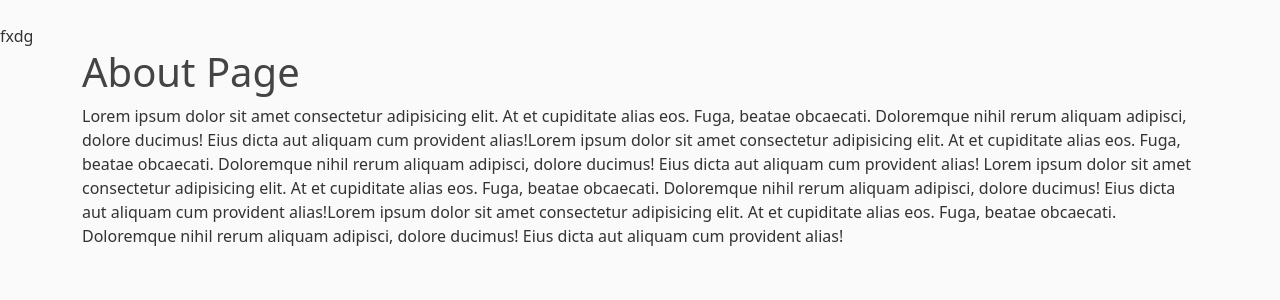
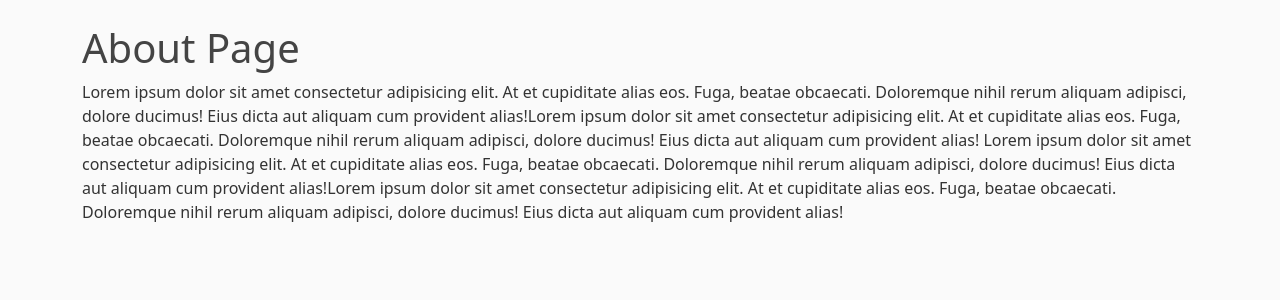
Before and after one commit to prachiacharya01/django_project, a Django app: page /about/ in a window 1280 px wide. Shown: the part 56-356 px from the top of the page. Run offline with Django 3.2, Linux system fonts and the light colour scheme; parts of the project's set-up code (start-up, migrations or seed data) failed here and were passed over.

```diff
--- a/blog/templates/blog/base.html
+++ b/blog/templates/blog/base.html
@@ -6,7 +6,6 @@
     <meta charset="UTF-8">
     <meta http-equiv="X-UA-Compatible" content="IE=edge">
     <meta name="viewport" content="width=device-width, initial-scale=1.0">
-fxdg
     <meta charset="utf-8">
     <meta name="viewport" content="width=device-width, initial-scale=1">
 
```
